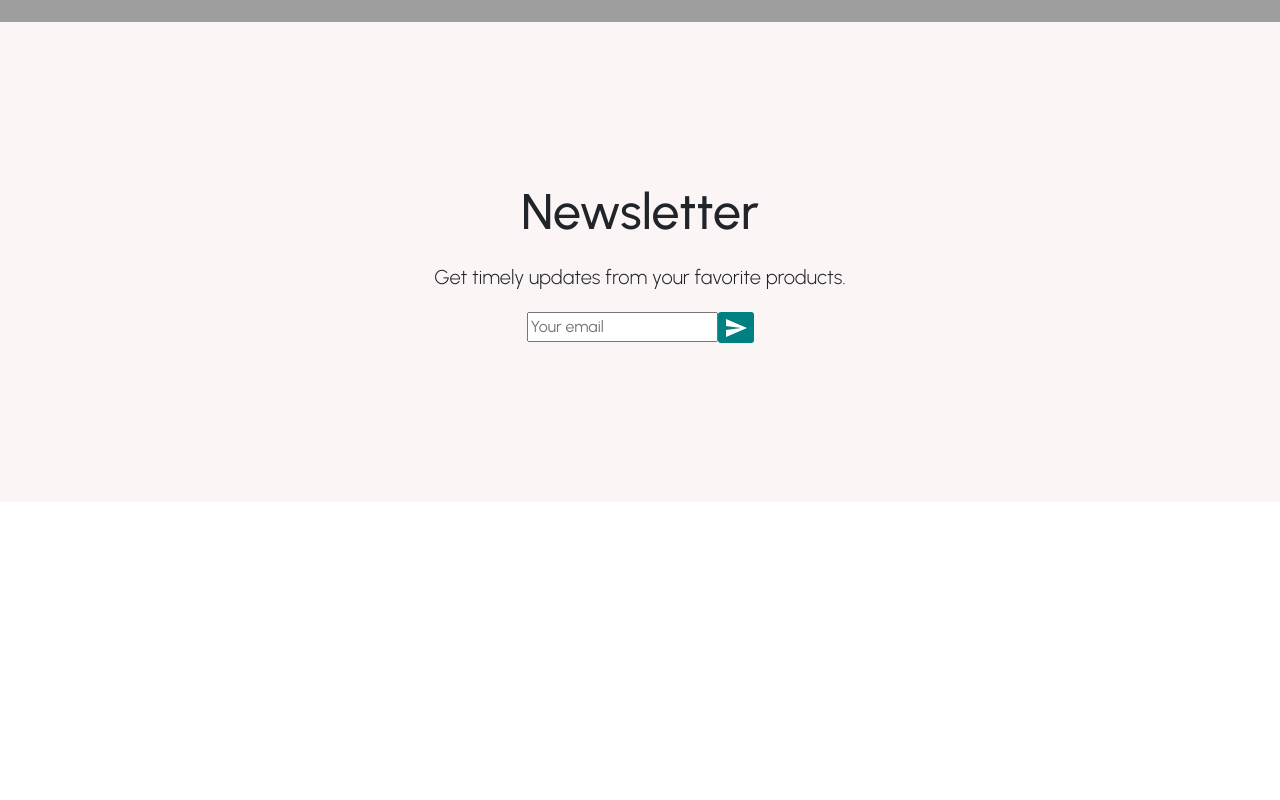
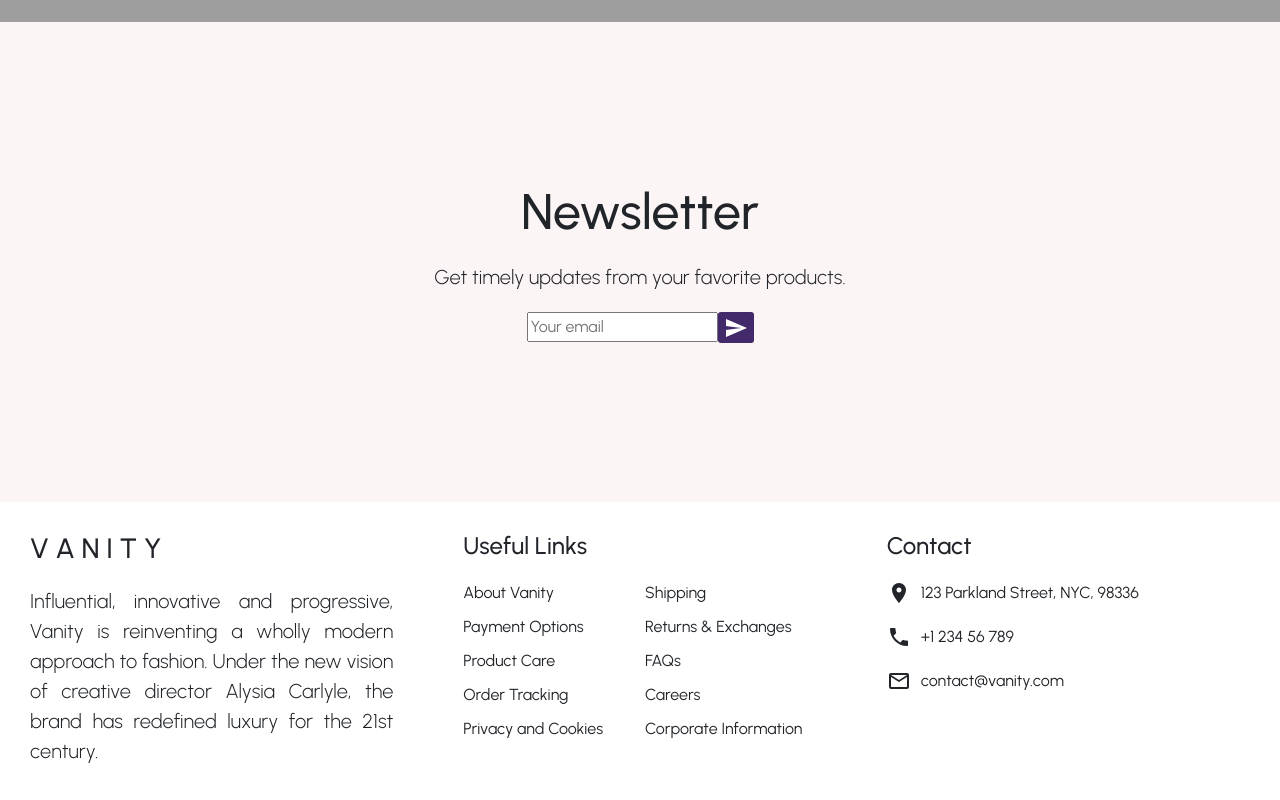
Before and after one commit to maryam-zafarr/ecommerce-client, a React (Create React App) app: page / in a window 1280 px wide. Shown: the part 698-1498 px from the top of the page. Before the commit the page ends 1200 px from the top, so only its background shows below. Built offline with nearby package versions, Linux system fonts and the light colour scheme; grey boxes are pictures that could not be loaded.

Commit message:
Added Footer

```diff
--- a/src/assets/data.js
+++ b/src/assets/data.js
@@ -19,6 +19,6 @@ export const sliderItems = [
     id: "2",
     img: image3,
     title: "EDIT DE EXQUISITE",
-    desc: "FORMAL AND CHIC. YOU CANT MISS IT. BUY NOW.",
+    desc: "FORMALLY CHIC. YOU CANT MISS IT. BUY NOW.",
   },
 ];
--- /dev/null
+++ b/src/components/Layout/Footer.jsx
@@ -0,0 +1,49 @@
+import { MailOutline, Phone, Room } from "@mui/icons-material";
+import React from "react";
+import classes from "./Footer.module.css";
+
+const Footer = () => {
+  return (
+    <div className={classes.footer}>
+      <div className={classes.left}>
+        <h3>V A N I T Y</h3>
+        <p>
+          Influential, innovative and progressive, Vanity is reinventing a
+          wholly modern approach to fashion. Under the new vision of creative
+          director Alysia Carlyle, the brand has redefined luxury for the 21st
+          century.
+        </p>
+      </div>
+      <div className={classes.center}>
+        <h4>Useful Links</h4>
+        <ul>
+          <li>About Vanity</li>
+          <li>Shipping</li>
+          <li>Payment Options</li>
+          <li>Returns & Exchanges</li>
+          <li>Product Care</li>
+          <li>FAQs</li>
+          <li>Order Tracking</li>
+          <li>Careers</li>
+          <li>Privacy and Cookies</li>
+          <li>Corporate Information</li>
+        </ul>
+      </div>
+      <div className={classes.right}>
+        <h4>Contact</h4>
+        <div className={classes.contactItem}>
+          <Room style={{ marginRight: "10px" }} /> 123 Parkland Street, NYC,
+          98336
+        </div>
+        <div className={classes.contactItem}>
+          <Phone style={{ marginRight: "10px" }} /> +1 234 56 789
+        </div>
+        <div className={classes.contactItem}>
+          <MailOutline style={{ marginRight: "10px" }} /> contact@vanity.com
+        </div>
+      </div>
+    </div>
+  );
+};
+
+export default Footer;
--- /dev/null
+++ b/src/components/Layout/Footer.module.css
@@ -0,0 +1,41 @@
+.footer {
+  display: flex;
+}
+.left {
+  flex: 1;
+  display: flex;
+  flex-direction: column;
+  padding: 30px;
+  margin-right: 10px;
+}
+p {
+  text-align: justify;
+}
+.center {
+  flex: 1;
+  padding: 30px;
+}
+h3,
+h4 {
+  margin-bottom: 20px;
+}
+.center ul {
+  margin: 0;
+  padding: 0;
+  list-style: none;
+  display: flex;
+  flex-wrap: wrap;
+}
+.center ul li {
+  width: 50%;
+  margin-bottom: 10px;
+}
+.right {
+  flex: 1;
+  padding: 30px;
+}
+.contactItem {
+  margin-bottom: 20px;
+  display: flex;
+  align-items: center;
+}
--- a/src/components/Layout/Newsletter.module.css
+++ b/src/components/Layout/Newsletter.module.css
@@ -34,6 +34,6 @@ button {
   height: 31px;
   border: none;
   border-radius: 3px;
-  background-color: teal;
+  background-color: #432a6a;
   color: white;
 }
--- a/src/pages/Home.jsx
+++ b/src/pages/Home.jsx
@@ -1,4 +1,5 @@
 import React from "react";
+import Footer from "../components/Layout/Footer";
 import Navbar from "../components/Layout/Navbar";
 import Newsletter from "../components/Layout/Newsletter";
 import Slider from "../components/Layout/Slider";
@@ -9,6 +10,7 @@ const Home = () => {
       <Navbar />
       <Slider />
       <Newsletter />
+      <Footer />
     </>
   );
 };
```
